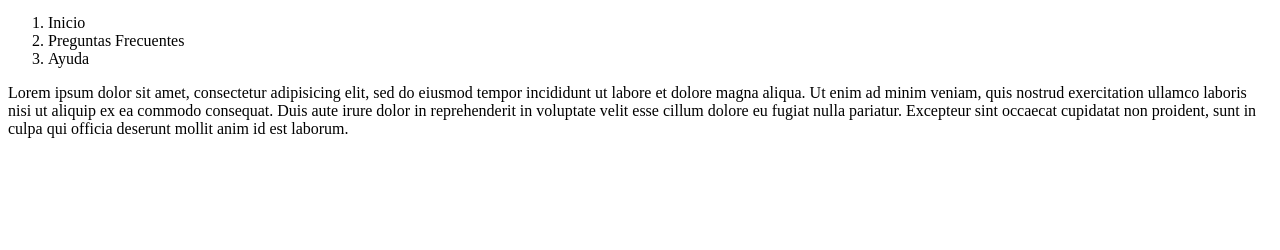
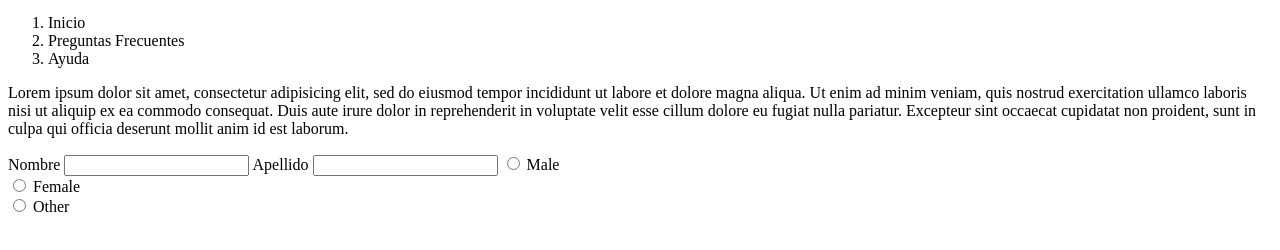
Before and after one commit to SabrinaZalio/Probando, a plain HTML site: page index.html in a window 1280 px wide. Shown: the part 100-350 px from the top of the page. Drawn offline with Linux system fonts and the light colour scheme.

Commit message:
agregue form

```diff
--- a/index.html
+++ b/index.html
@@ -15,5 +15,22 @@
     </ol>
     </nav>
     <p>Lorem ipsum dolor sit amet, consectetur adipisicing elit, sed do eiusmod tempor incididunt ut labore et dolore magna aliqua. Ut enim ad minim veniam, quis nostrud exercitation ullamco laboris nisi ut aliquip ex ea commodo consequat. Duis aute irure dolor in reprehenderit in voluptate velit esse cillum dolore eu fugiat nulla pariatur. Excepteur sint occaecat cupidatat non proident, sunt in culpa qui officia deserunt mollit anim id est laborum.</p>
+    <div class="">
+      <form class="" action="index.html" method="post">
+        <label for="name">Nombre</label>
+        <input type="text" name="name" value="">
+
+        <label for="">Apellido</label>
+        <input type="text" name="" value="">
+
+        <input type="radio" id="male" name="gender" value="male">
+        <label for="male">Male</label><br>
+        <input type="radio" id="female" name="gender" value="female">
+        <label for="female">Female</label><br>
+        <input type="radio" id="other" name="gender" value="other">
+        <label for="other">Other</label>
+
+      </form>
+    </div>
   </body>
 </html>
```
